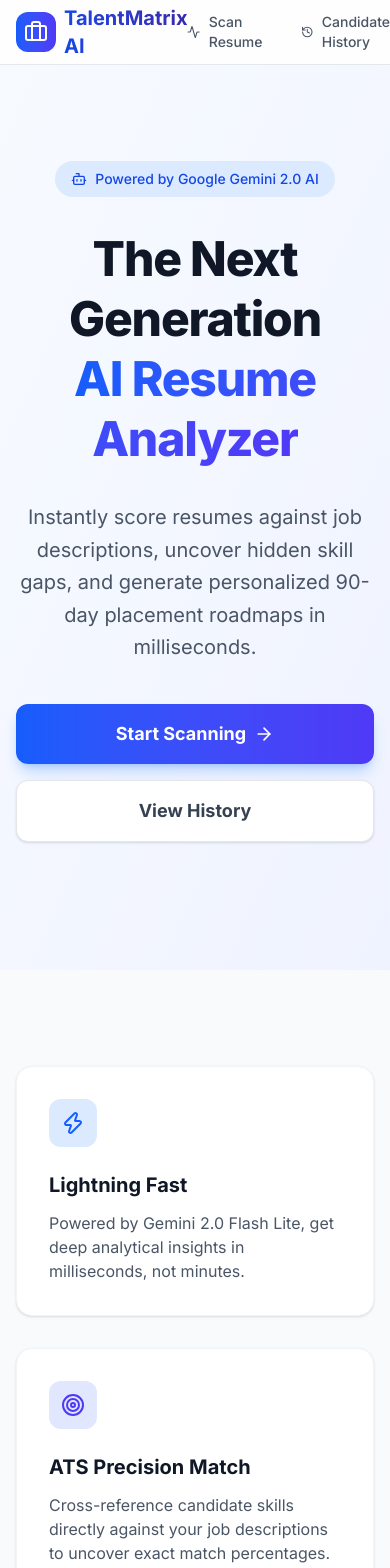
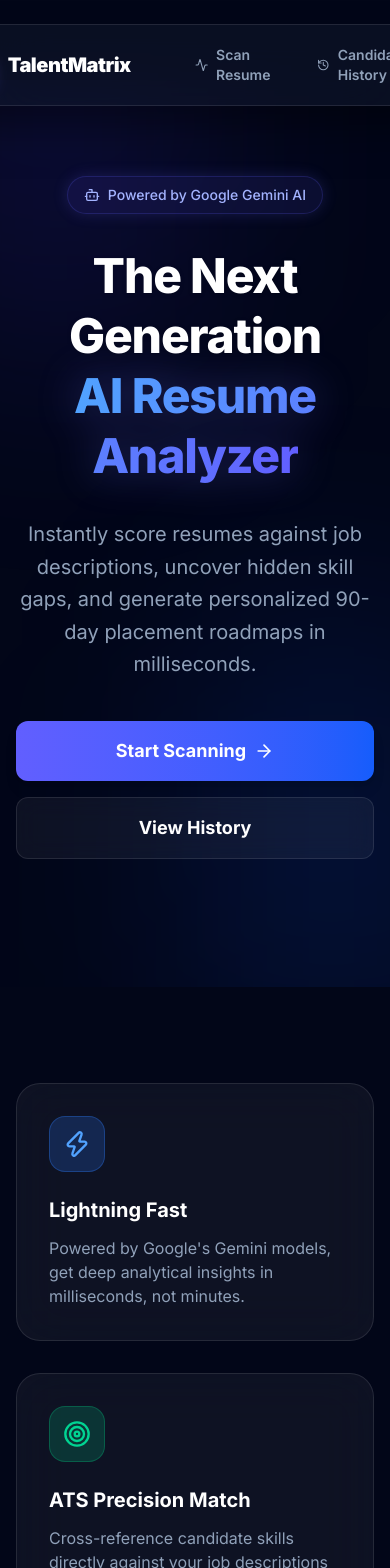
Before and after one commit to ChinmayPatil00/Talentmatrix-AI, a React (Vite) app in the folder client/: page / in a window 390 px wide. Shown: the top 1568 px of the page. Built offline with nearby package versions, Linux system fonts and the light colour scheme.

Commit message:
UI Overhaul: Unified Dark Glassmorphism Theme and Page Transitions

```diff
--- a/client/src/App.jsx
+++ b/client/src/App.jsx
@@ -1,20 +1,38 @@
-import { BrowserRouter, Routes, Route } from 'react-router-dom';
+import { BrowserRouter, Routes, Route, useLocation } from 'react-router-dom';
+import { AnimatePresence } from 'framer-motion';
 import Navbar from './components/Navbar.jsx';
 import LandingPage from './components/LandingPage.jsx';
 import ResumeDashboard from './components/ResumeDashboard.jsx';
 import HistoryPage from './components/HistoryPage.jsx';
 
+const AnimatedRoutes = () => {
+  const location = useLocation();
+  return (
+    <AnimatePresence mode="wait">
+      <Routes location={location} key={location.pathname}>
+        <Route path="/" element={<LandingPage />} />
+        <Route path="/analyze" element={<ResumeDashboard />} />
+        <Route path="/history" element={<HistoryPage />} />
+      </Routes>
+    </AnimatePresence>
+  );
+};
+
 function App() {
   return (
     <BrowserRouter>
-      <div className="min-h-screen bg-slate-50 flex flex-col">
+      {/* Global dark theme wrapper */}
+      <div className="min-h-screen bg-slate-950 text-slate-200 flex flex-col font-sans selection:bg-indigo-500/30">
+
+        {/* Global Ambient Background */}
+        <div className="fixed top-0 left-0 w-full h-full overflow-hidden -z-10 pointer-events-none">
+          <div className="absolute top-[-10%] left-[-10%] w-[40%] h-[40%] rounded-full bg-indigo-600/10 blur-[120px]"></div>
+          <div className="absolute bottom-[-10%] right-[-10%] w-[40%] h-[40%] rounded-full bg-blue-600/10 blur-[120px]"></div>
+        </div>
+
         <Navbar />
         <div className="flex-1">
-          <Routes>
-            <Route path="/" element={<LandingPage />} />
-            <Route path="/analyze" element={<ResumeDashboard />} />
-            <Route path="/history" element={<HistoryPage />} />
-          </Routes>
+          <AnimatedRoutes />
         </div>
       </div>
     </BrowserRouter>
--- a/client/src/components/HistoryPage.jsx
+++ b/client/src/components/HistoryPage.jsx
@@ -1,6 +1,6 @@
 import { useState, useEffect } from 'react';
-import { motion } from 'framer-motion';
-import { Users, Search, Clock, ChevronRight } from 'lucide-react';
+import { motion, AnimatePresence } from 'framer-motion';
+import { Users, Search, Clock, Calendar } from 'lucide-react';
 import axios from 'axios';
 
 const HistoryPage = () => {
@@ -11,7 +11,7 @@ const HistoryPage = () => {
   useEffect(() => {
     const fetchHistory = async () => {
       try {
-        const response = await axios.get('http://localhost:5000/api/candidates');
+        const response = await axios.get('https://talentmatrix-ai.onrender.com/api/candidates');
         setCandidates(response.data.data);
       } catch (error) {
         console.error("Error fetching history:", error);
@@ -27,120 +27,122 @@ const HistoryPage = () => {
     c.email?.toLowerCase().includes(searchTerm.toLowerCase())
   );
 
-  const containerVariants = {
-    hidden: { opacity: 0 },
-    visible: {
-      opacity: 1,
-      transition: { staggerChildren: 0.1 }
-    }
-  };
-
-  const itemVariants = {
-    hidden: { y: 20, opacity: 0 },
-    visible: { y: 0, opacity: 1 }
-  };
-
   return (
-    <div className="max-w-7xl mx-auto px-4 sm:px-6 lg:px-8 py-12">
-
-      {/* Header */}
-      <div className="flex flex-col md:flex-row md:items-center justify-between mb-8">
-        <div>
-          <h1 className="text-3xl font-bold text-gray-900 flex items-center space-x-3">
-            <Users className="w-8 h-8 text-blue-600" />
+    <motion.div
+      initial={{ opacity: 0 }}
+      animate={{ opacity: 1 }}
+      exit={{ opacity: 0 }}
+      className="max-w-7xl mx-auto p-6 pt-28 min-h-screen"
+    >
+      <div className="flex flex-col md:flex-row md:items-center justify-between mb-10">
+        <div className="mb-6 md:mb-0">
+          <h1 className="text-4xl font-black text-white tracking-tight mb-2 flex items-center space-x-3">
+            <Users className="w-8 h-8 text-indigo-500" />
             <span>Candidate History</span>
           </h1>
-          <p className="mt-2 text-gray-600">Review past scans, scores, and missing skills instantly.</p>
+          <p className="text-slate-400">Review past ATS analyses and placement roadmaps.</p>
         </div>
-
-        {/* Search */}
-        <div className="mt-4 md:mt-0 relative">
-          <div className="absolute inset-y-0 left-0 pl-3 flex items-center pointer-events-none">
-            <Search className="h-5 w-5 text-gray-400" />
-          </div>
+        <div className="relative w-full md:w-72">
+          <Search className="absolute left-3 top-1/2 -translate-y-1/2 w-5 h-5 text-slate-500" />
           <input
             type="text"
-            className="block w-full md:w-80 pl-10 pr-3 py-2 border border-gray-300 rounded-xl leading-5 bg-white placeholder-gray-500 focus:outline-none focus:placeholder-gray-400 focus:ring-1 focus:ring-blue-500 focus:border-blue-500 sm:text-sm transition-all"
             placeholder="Search candidates..."
+            className="w-full pl-10 pr-4 py-3 bg-white/5 border border-white/10 rounded-xl focus:ring-2 focus:ring-indigo-500 focus:border-indigo-500 outline-none transition-all text-white placeholder:text-slate-500 shadow-[0_0_15px_rgba(0,0,0,0.5)]"
             value={searchTerm}
             onChange={(e) => setSearchTerm(e.target.value)}
           />
         </div>
       </div>
 
-      {/* Content */}
       {loading ? (
         <div className="flex justify-center items-center h-64">
-          <div className="animate-spin rounded-full h-12 w-12 border-b-2 border-blue-600"></div>
+          <div className="animate-spin rounded-full h-12 w-12 border-b-2 border-indigo-500"></div>
         </div>
       ) : filteredCandidates.length === 0 ? (
-        <div className="text-center py-24 bg-white rounded-2xl border border-gray-200">
-          <Users className="mx-auto h-12 w-12 text-gray-400" />
-          <h3 className="mt-4 text-lg font-medium text-gray-900">No candidates found</h3>
-          <p className="mt-2 text-gray-500">Scan a resume to see it appear in your history.</p>
+        <motion.div
+          initial={{ opacity: 0 }}
+          animate={{ opacity: 1 }}
+          className="text-center py-20 bg-white/5 backdrop-blur-xl border border-white/10 rounded-2xl"
+        >
+          <Users className="w-12 h-12 text-slate-500 mx-auto mb-4" />
+          <p className="text-slate-400 text-lg">No candidates found matching your criteria.</p>
+        </motion.div>
+      ) : (
+        <div className="grid grid-cols-1 md:grid-cols-2 lg:grid-cols-3 gap-6">
+          <AnimatePresence>
+            {filteredCandidates.map((candidate, idx) => {
+              const score = candidate.aiAnalysis?.score || 0;
+              const isHighScore = score >= 75;
+              const isMedScore = score >= 50 && score < 75;
+
+              let ringColor = 'border-white/10 hover:border-red-500/50 hover:shadow-[0_0_20px_rgba(239,68,68,0.2)]';
+              let scoreColor = 'text-red-400';
+              if (isHighScore) {
+                ringColor = 'border-white/10 hover:border-emerald-500/50 hover:shadow-[0_0_20px_rgba(16,185,129,0.2)]';
+                scoreColor = 'text-emerald-400';
+              } else if (isMedScore) {
+                ringColor = 'border-white/10 hover:border-amber-500/50 hover:shadow-[0_0_20px_rgba(245,158,11,0.2)]';
+                scoreColor = 'text-amber-400';
+              }
+
+              return (
+                <motion.div
+                  key={candidate._id || idx}
+                  initial={{ opacity: 0, y: 20 }}
+                  animate={{ opacity: 1, y: 0 }}
+                  exit={{ opacity: 0, scale: 0.95 }}
+                  transition={{ delay: idx * 0.05 }}
+                  className={`bg-white/5 backdrop-blur-xl p-6 rounded-2xl border transition-all flex flex-col h-full ${ringColor}`}
+                >
+                  <div className="flex justify-between items-start mb-4">
+                    <div>
+                      <h3 className="font-bold text-lg text-white mb-1 truncate max-w-[200px]" title={candidate.candidateName}>
+                        {candidate.candidateName}
+                      </h3>
+                      <p className="text-sm text-slate-400 truncate max-w-[200px]" title={candidate.email}>
+                        {candidate.email}
+                      </p>
                     </div>
-      ) : (
-        <motion.div
-          variants={containerVariants}
-          initial="hidden"
-          animate="visible"
-          className="grid gap-6 md:grid-cols-2 lg:grid-cols-3"
-        >
-          {filteredCandidates.map((candidate) => (
-            <motion.div
-              key={candidate._id}
-              variants={itemVariants}
-              whileHover={{ y: -5 }}
-              className="bg-white rounded-2xl p-6 border border-gray-200 shadow-sm hover:shadow-md transition-all relative overflow-hidden group"
-            >
-              <div className="absolute top-0 right-0 p-4">
-                <div className={`w-12 h-12 rounded-full flex items-center justify-center font-bold text-lg ${
-                  candidate.aiAnalysis?.score >= 80 ? 'bg-green-100 text-green-700' :
-                  candidate.aiAnalysis?.score >= 60 ? 'bg-yellow-100 text-yellow-700' :
-                  'bg-red-100 text-red-700'
-                }`}>
-                  {candidate.aiAnalysis?.score || 0}
+                    <div className={`text-2xl font-black ${scoreColor} bg-white/5 px-3 py-1 rounded-xl border border-white/5`}>
+                      {score}
                     </div>
                   </div>
 
-              <h3 className="text-xl font-bold text-gray-900 mb-1 pr-16 truncate">
-                {candidate.candidateName}
-              </h3>
-              <p className="text-sm text-gray-500 mb-4">{candidate.email}</p>
+                  <div className="mb-4 flex-1">
+                    <p className="text-sm text-slate-300 line-clamp-3 leading-relaxed">
+                      {candidate.aiAnalysis?.summary || "No summary available."}
+                    </p>
+                  </div>
 
-              <div className="space-y-4">
-                <div>
-                  <p className="text-xs font-semibold text-gray-400 uppercase tracking-wider mb-2">Missing Skills</p>
-                  <div className="flex flex-wrap gap-2">
-                    {candidate.aiAnalysis?.missing?.slice(0, 3).map((skill, i) => (
-                      <span key={i} className="inline-flex items-center px-2.5 py-0.5 rounded-full text-xs font-medium bg-red-50 text-red-700 border border-red-100">
+                  {candidate.aiAnalysis?.missing?.length > 0 && (
+                    <div className="mb-5">
+                      <span className="text-xs font-semibold text-slate-500 uppercase tracking-wider block mb-2">Missing Skills</span>
+                      <div className="flex flex-wrap gap-1.5">
+                        {candidate.aiAnalysis.missing.slice(0, 3).map((skill, i) => (
+                          <span key={i} className="text-xs bg-red-500/10 text-red-300 border border-red-500/20 px-2.5 py-1 rounded-md">
                             {skill}
                           </span>
                         ))}
-                    {candidate.aiAnalysis?.missing?.length > 3 && (
-                      <span className="inline-flex items-center px-2.5 py-0.5 rounded-full text-xs font-medium bg-gray-100 text-gray-600">
-                        +{candidate.aiAnalysis.missing.length - 3} more
+                        {candidate.aiAnalysis.missing.length > 3 && (
+                          <span className="text-xs bg-white/5 text-slate-400 border border-white/10 px-2.5 py-1 rounded-md">
+                            +{candidate.aiAnalysis.missing.length - 3}
                           </span>
                         )}
                       </div>
                     </div>
-              </div>
+                  )}
 
-              <div className="mt-6 pt-4 border-t border-gray-100 flex items-center justify-between text-sm text-gray-500">
-                <div className="flex items-center space-x-1">
-                  <Clock className="w-4 h-4" />
-                  <span>{new Date(candidate.createdAt).toLocaleDateString()}</span>
-                </div>
-                <button className="text-blue-600 font-medium flex items-center space-x-1 group-hover:text-blue-700">
-                  <span>View Details</span>
-                  <ChevronRight className="w-4 h-4" />
-                </button>
+                  <div className="text-xs text-slate-500 flex items-center gap-1 mt-auto pt-4 border-t border-white/10">
+                    <Calendar className="w-3.5 h-3.5" />
+                    {new Date(candidate.createdAt).toLocaleDateString(undefined, { year: 'numeric', month: 'short', day: 'numeric' })}
                   </div>
                 </motion.div>
-          ))}
+              );
+            })}
+          </AnimatePresence>
+        </div>
+      )}
     </motion.div>
-      )}
-    </div>
   );
 };
 
--- a/client/src/components/LandingPage.jsx
+++ b/client/src/components/LandingPage.jsx
@@ -26,41 +26,48 @@ const LandingPage = () => {
   };
 
   return (
-    <div className="min-h-screen bg-slate-50">
+    <motion.div
+      initial={{ opacity: 0 }}
+      animate={{ opacity: 1 }}
+      exit={{ opacity: 0 }}
+      className="min-h-screen bg-slate-950 pt-20"
+    >
 
       {/* Hero Section */}
-      <div className="relative overflow-hidden bg-white">
-        <div className="absolute inset-0 bg-gradient-to-br from-blue-50 to-indigo-100 opacity-50" />
+      <div className="relative overflow-hidden">
+        {/* Ambient background glows */}
+        <div className="absolute top-[-20%] left-[-10%] w-[50%] h-[50%] rounded-full bg-indigo-600/20 blur-[120px] pointer-events-none" />
+        <div className="absolute bottom-[-10%] right-[-10%] w-[50%] h-[50%] rounded-full bg-blue-600/20 blur-[120px] pointer-events-none" />
 
-        <div className="max-w-7xl mx-auto px-4 sm:px-6 lg:px-8 pt-24 pb-32 relative">
+        <div className="max-w-7xl mx-auto px-4 sm:px-6 lg:px-8 pt-24 pb-32 relative z-10">
           <motion.div
             initial="hidden"
             animate="visible"
             variants={containerVariants}
             className="text-center max-w-4xl mx-auto"
           >
-            <motion.div variants={itemVariants} className="inline-flex items-center space-x-2 bg-blue-100 text-blue-700 px-4 py-2 rounded-full mb-8 font-medium text-sm">
+            <motion.div variants={itemVariants} className="inline-flex items-center space-x-2 bg-indigo-500/10 border border-indigo-500/20 text-indigo-300 px-4 py-2 rounded-full mb-8 font-medium text-sm shadow-[0_0_15px_rgba(99,102,241,0.2)]">
               <Bot className="w-4 h-4" />
-              <span>Powered by Google Gemini 2.0 AI</span>
+              <span>Powered by Google Gemini AI</span>
             </motion.div>
 
-            <motion.h1 variants={itemVariants} className="text-5xl md:text-7xl font-extrabold tracking-tight text-gray-900 mb-8 leading-tight">
+            <motion.h1 variants={itemVariants} className="text-5xl md:text-7xl font-extrabold tracking-tight text-white mb-8 leading-tight drop-shadow-sm">
               The Next Generation <br/>
-              <span className="text-transparent bg-clip-text bg-gradient-to-r from-blue-600 to-indigo-600">
+              <span className="text-transparent bg-clip-text bg-gradient-to-r from-blue-400 to-indigo-500 filter drop-shadow-[0_0_20px_rgba(99,102,241,0.4)]">
                 AI Resume Analyzer
               </span>
             </motion.h1>
 
-            <motion.p variants={itemVariants} className="text-xl text-gray-600 mb-10 max-w-2xl mx-auto leading-relaxed">
+            <motion.p variants={itemVariants} className="text-xl text-slate-400 mb-10 max-w-2xl mx-auto leading-relaxed">
               Instantly score resumes against job descriptions, uncover hidden skill gaps, and generate personalized 90-day placement roadmaps in milliseconds.
             </motion.p>
 
             <motion.div variants={itemVariants} className="flex flex-col sm:flex-row justify-center gap-4">
               <Link to="/analyze">
                 <motion.button
-                  whileHover={{ scale: 1.05 }}
+                  whileHover={{ scale: 1.05, boxShadow: "0 0 25px rgba(99,102,241,0.5)" }}
                   whileTap={{ scale: 0.95 }}
-                  className="w-full sm:w-auto px-8 py-4 bg-gradient-to-r from-blue-600 to-indigo-600 text-white rounded-xl font-bold text-lg shadow-lg shadow-blue-500/30 flex items-center justify-center space-x-2"
+                  className="w-full sm:w-auto px-8 py-4 bg-gradient-to-r from-indigo-500 to-blue-600 text-white rounded-xl font-bold text-lg shadow-lg flex items-center justify-center space-x-2 transition-shadow"
                 >
                   <span>Start Scanning</span>
                   <ArrowRight className="w-5 h-5" />
@@ -70,7 +77,7 @@ const LandingPage = () => {
                 <motion.button
                   whileHover={{ scale: 1.05 }}
                   whileTap={{ scale: 0.95 }}
-                  className="w-full sm:w-auto px-8 py-4 bg-white text-gray-700 border border-gray-200 rounded-xl font-bold text-lg shadow-sm flex items-center justify-center space-x-2 hover:bg-gray-50"
+                  className="w-full sm:w-auto px-8 py-4 bg-white/5 backdrop-blur-md text-white border border-white/10 rounded-xl font-bold text-lg flex items-center justify-center space-x-2 hover:bg-white/10 transition-colors"
                 >
                   <span>View History</span>
                 </motion.button>
@@ -81,7 +88,7 @@ const LandingPage = () => {
       </div>
 
       {/* Features Section */}
-      <div className="max-w-7xl mx-auto px-4 sm:px-6 lg:px-8 py-24">
+      <div className="max-w-7xl mx-auto px-4 sm:px-6 lg:px-8 py-24 relative z-10">
         <motion.div
           initial="hidden"
           whileInView="visible"
@@ -90,35 +97,35 @@ const LandingPage = () => {
           className="grid grid-cols-1 md:grid-cols-3 gap-8"
         >
           {/* Feature 1 */}
-          <motion.div variants={itemVariants} className="bg-white p-8 rounded-2xl shadow-sm border border-gray-100 hover:shadow-md transition-shadow">
-            <div className="w-12 h-12 bg-blue-100 text-blue-600 rounded-xl flex items-center justify-center mb-6">
-              <Zap className="w-6 h-6" />
+          <motion.div variants={itemVariants} whileHover={{ y: -5 }} className="bg-white/5 backdrop-blur-xl p-8 rounded-3xl border border-white/10 hover:border-indigo-500/50 hover:shadow-[0_0_30px_rgba(99,102,241,0.15)] transition-all group">
+            <div className="w-14 h-14 bg-blue-500/20 border border-blue-500/30 text-blue-400 rounded-2xl flex items-center justify-center mb-6 group-hover:scale-110 transition-transform">
+              <Zap className="w-7 h-7" />
             </div>
-            <h3 className="text-xl font-bold text-gray-900 mb-3">Lightning Fast</h3>
-            <p className="text-gray-600">Powered by Gemini 2.0 Flash Lite, get deep analytical insights in milliseconds, not minutes.</p>
+            <h3 className="text-xl font-bold text-white mb-3">Lightning Fast</h3>
+            <p className="text-slate-400">Powered by Google's Gemini models, get deep analytical insights in milliseconds, not minutes.</p>
           </motion.div>
 
           {/* Feature 2 */}
-          <motion.div variants={itemVariants} className="bg-white p-8 rounded-2xl shadow-sm border border-gray-100 hover:shadow-md transition-shadow">
-            <div className="w-12 h-12 bg-indigo-100 text-indigo-600 rounded-xl flex items-center justify-center mb-6">
-              <Target className="w-6 h-6" />
+          <motion.div variants={itemVariants} whileHover={{ y: -5 }} className="bg-white/5 backdrop-blur-xl p-8 rounded-3xl border border-white/10 hover:border-emerald-500/50 hover:shadow-[0_0_30px_rgba(16,185,129,0.15)] transition-all group">
+            <div className="w-14 h-14 bg-emerald-500/20 border border-emerald-500/30 text-emerald-400 rounded-2xl flex items-center justify-center mb-6 group-hover:scale-110 transition-transform">
+              <Target className="w-7 h-7" />
             </div>
-            <h3 className="text-xl font-bold text-gray-900 mb-3">ATS Precision Match</h3>
-            <p className="text-gray-600">Cross-reference candidate skills directly against your job descriptions to uncover exact match percentages.</p>
+            <h3 className="text-xl font-bold text-white mb-3">ATS Precision Match</h3>
+            <p className="text-slate-400">Cross-reference candidate skills directly against your job descriptions to uncover exact match percentages.</p>
           </motion.div>
 
           {/* Feature 3 */}
-          <motion.div variants={itemVariants} className="bg-white p-8 rounded-2xl shadow-sm border border-gray-100 hover:shadow-md transition-shadow">
-            <div className="w-12 h-12 bg-purple-100 text-purple-600 rounded-xl flex items-center justify-center mb-6">
-              <LineChart className="w-6 h-6" />
+          <motion.div variants={itemVariants} whileHover={{ y: -5 }} className="bg-white/5 backdrop-blur-xl p-8 rounded-3xl border border-white/10 hover:border-purple-500/50 hover:shadow-[0_0_30px_rgba(168,85,247,0.15)] transition-all group">
+            <div className="w-14 h-14 bg-purple-500/20 border border-purple-500/30 text-purple-400 rounded-2xl flex items-center justify-center mb-6 group-hover:scale-110 transition-transform">
+              <LineChart className="w-7 h-7" />
             </div>
-            <h3 className="text-xl font-bold text-gray-900 mb-3">Actionable Roadmaps</h3>
-            <p className="text-gray-600">Automatically generate month-by-month upskilling plans to get candidates placement-ready.</p>
+            <h3 className="text-xl font-bold text-white mb-3">Actionable Roadmaps</h3>
+            <p className="text-slate-400">Automatically generate month-by-month upskilling plans to get candidates placement-ready.</p>
           </motion.div>
         </motion.div>
       </div>
 
-    </div>
+    </motion.div>
   );
 };
 
--- a/client/src/components/Navbar.jsx
+++ b/client/src/components/Navbar.jsx
@@ -11,43 +11,40 @@ const Navbar = () => {
   ];
 
   return (
-    <nav className="sticky top-0 z-50 bg-white/80 backdrop-blur-md border-b border-gray-200">
-      <div className="max-w-7xl mx-auto px-4 sm:px-6 lg:px-8">
-        <div className="flex justify-between h-16">
+    <div className="fixed top-6 left-0 right-0 z-50 flex justify-center px-4 pointer-events-none">
+      <nav className="bg-slate-900/60 backdrop-blur-xl border border-white/10 rounded-full px-6 py-3 pointer-events-auto shadow-2xl shadow-black/50 transition-all">
+        <div className="flex items-center space-x-12">
 
           {/* Logo Section */}
-          <div className="flex items-center">
-            <Link to="/" className="flex items-center space-x-2">
-              <div className="p-2 bg-gradient-to-r from-blue-600 to-indigo-600 rounded-xl">
-                <Briefcase className="w-6 h-6 text-white" />
-              </div>
-              <span className="text-xl font-bold bg-clip-text text-transparent bg-gradient-to-r from-blue-700 to-indigo-800">
-                TalentMatrix AI
-              </span>
-            </Link>
-          </div>
+          <Link to="/" className="flex items-center space-x-3 group">
+            <div className="p-2 bg-gradient-to-br from-indigo-500 to-blue-600 rounded-xl shadow-lg shadow-indigo-500/30 group-hover:shadow-indigo-500/50 transition-all">
+              <Briefcase className="w-5 h-5 text-white" />
+            </div>
+            <span className="text-xl font-black tracking-tight text-white group-hover:text-indigo-300 transition-colors">
+              TalentMatrix
+            </span>
+          </Link>
 
           {/* Nav Links */}
-          <div className="flex items-center space-x-8">
+          <div className="flex items-center space-x-2">
             {navLinks.map((link) => {
               const isActive = location.pathname === link.path;
               return (
                 <Link
                   key={link.name}
                   to={link.path}
-                  className="relative group flex items-center space-x-1"
+                  className={`relative flex items-center space-x-2 px-4 py-2 rounded-full transition-all duration-300 ${
+                    isActive ? 'text-white bg-white/10' : 'text-slate-400 hover:text-white hover:bg-white/5'
+                  }`}
                 >
-                  <span className={`text-sm font-medium transition-colors ${isActive ? 'text-blue-600' : 'text-gray-600 group-hover:text-blue-600'}`}>
-                    <div className="flex items-center space-x-2">
-                      {link.icon}
-                      <span>{link.name}</span>
-                    </div>
-                  </span>
+                  {link.icon}
+                  <span className="text-sm font-semibold">{link.name}</span>
 
                   {isActive && (
                     <motion.div
-                      layoutId="underline"
-                      className="absolute -bottom-5 left-0 right-0 h-1 bg-blue-600 rounded-t-full"
+                      layoutId="nav_pill"
+                      className="absolute inset-0 rounded-full border border-white/20"
+                      transition={{ type: "spring", stiffness: 300, damping: 30 }}
                     />
                   )}
                 </Link>
@@ -56,8 +53,8 @@ const Navbar = () => {
           </div>
 
         </div>
-      </div>
-    </nav>
+      </nav>
+    </div>
   );
 };
 
```
Also changed, not shown: client/src/components/ResumeDashboard.jsx (+7 -15 lines). Lines whose indentation alone changed are shown as unchanged.
